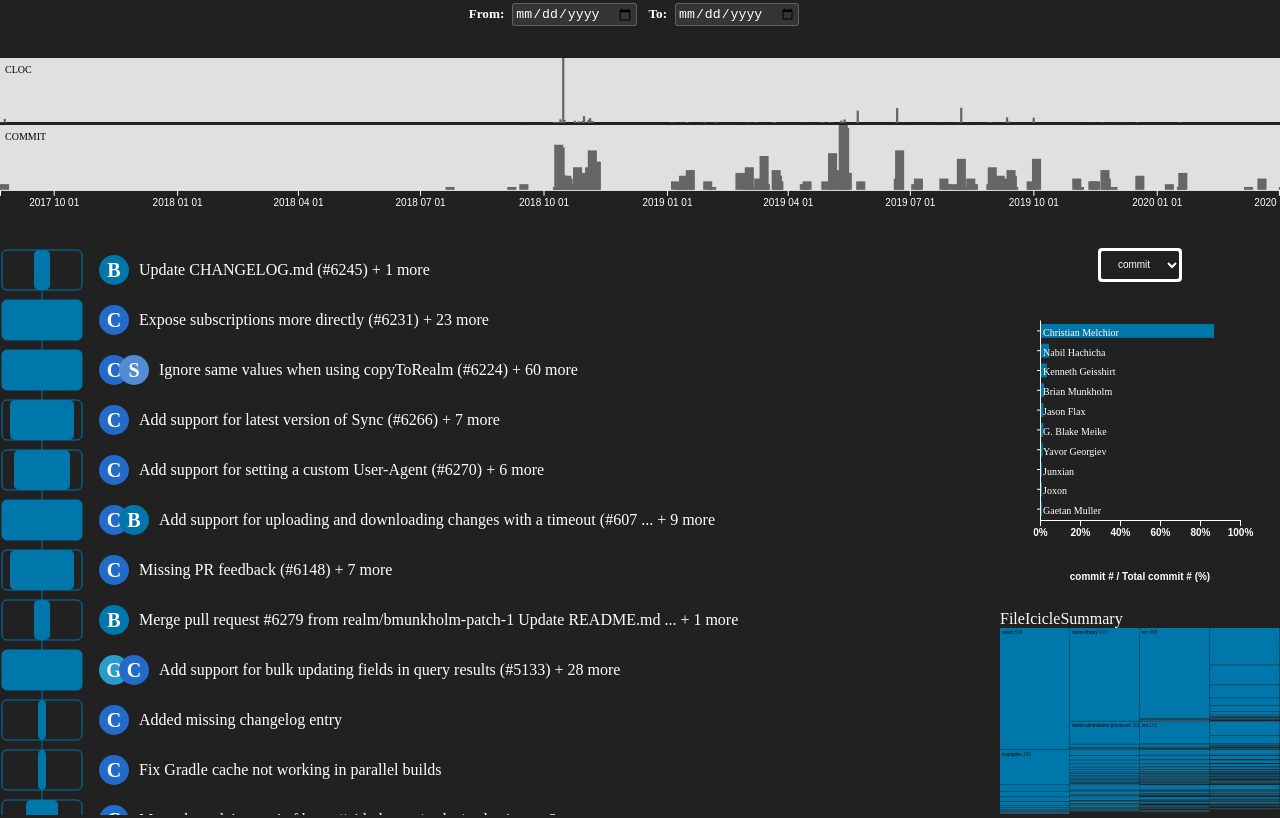
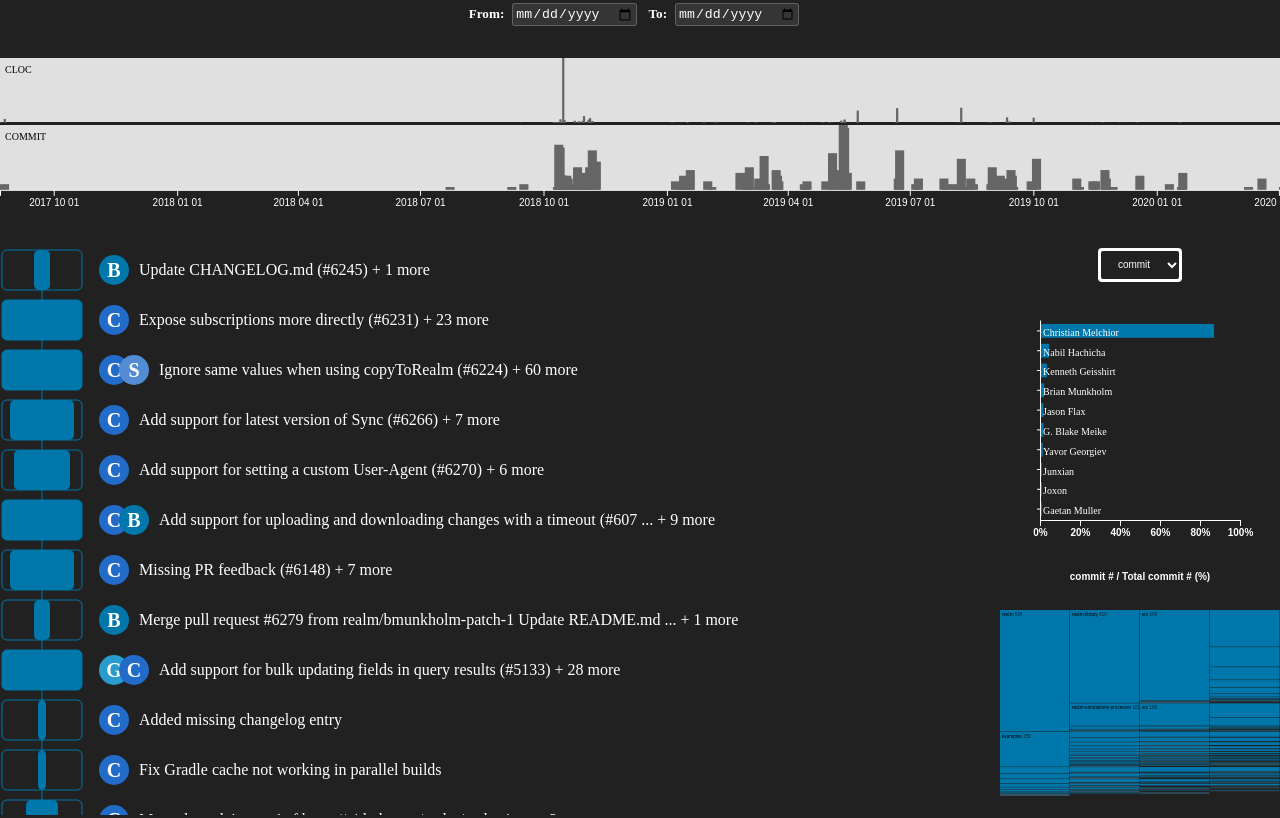
Before and after one commit to githru/githru-vscode-ext, a React (Create React App) app in the folder packages/view/: page / in a window 1280 px wide. Built offline with nearby package versions, Linux system fonts and the light colour scheme.

Commit message:
chore(view): remove unused title of FileIcicleSummary

```diff
--- a/packages/view/src/components/Statistics/FileIcicleSummary/FileIcicleSummary.tsx
+++ b/packages/view/src/components/Statistics/FileIcicleSummary/FileIcicleSummary.tsx
@@ -148,7 +148,6 @@ const FileIcicleSummary = ({ data }: { data: ClusterNode[] }) => {
 
   return (
     <div className="file-icicle-summary">
-      FileIcicleSummary
       <svg ref={$summary} />
     </div>
   );
```
